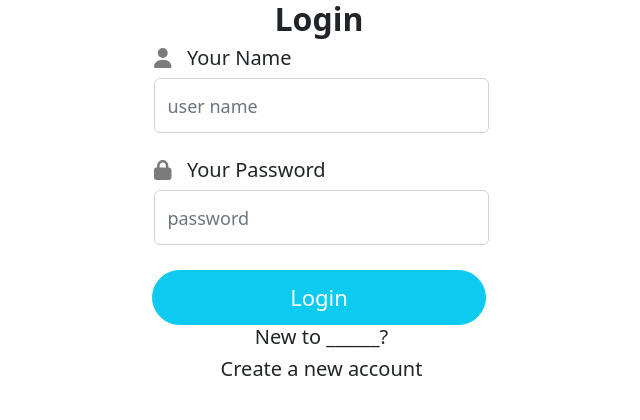
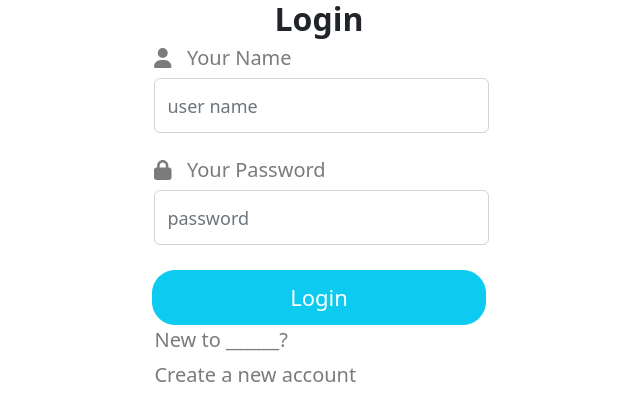
Before and after one commit to yuhengd3/OpenVideo, a Next.js app: page /login in a window 1280 px wide. Shown: the top 420 px of the page, without its empty margins (321-961 px from the left). Built offline with nearby package versions, Linux system fonts and the light colour scheme.

Commit message:
minor style changes

```diff
--- a/styles/LogIn.module.css
+++ b/styles/LogIn.module.css
@@ -6,6 +6,7 @@
     display: inline-block;
     width: 87%;
     margin-left: 5px;
+    color: #7C7A7A;
 }
 
 .icon {
@@ -32,17 +33,25 @@
     margin-bottom: 25px;
     height: 55px;
     font-size: 18px;
+    color: #7C7A7A;
 }
 
 .submitButton {
     background: #0DCAF0;
-    border-radius: 30px;
+    border-radius: 23px;
     border-color:#0DCAF0;
     font-size: 22px;
     height: 55px;
     width: 87%;
 }
 
-.submitButton :hover{
-    background-color: #127d92;
+.submitButton:hover {
+    background-color:  #4EABEA;
+    border-color:#4EABEA;
 }
+
+.newAccount {
+    margin-top: 3px;
+    margin-right: 25px;
+    float:left;
+}
```
